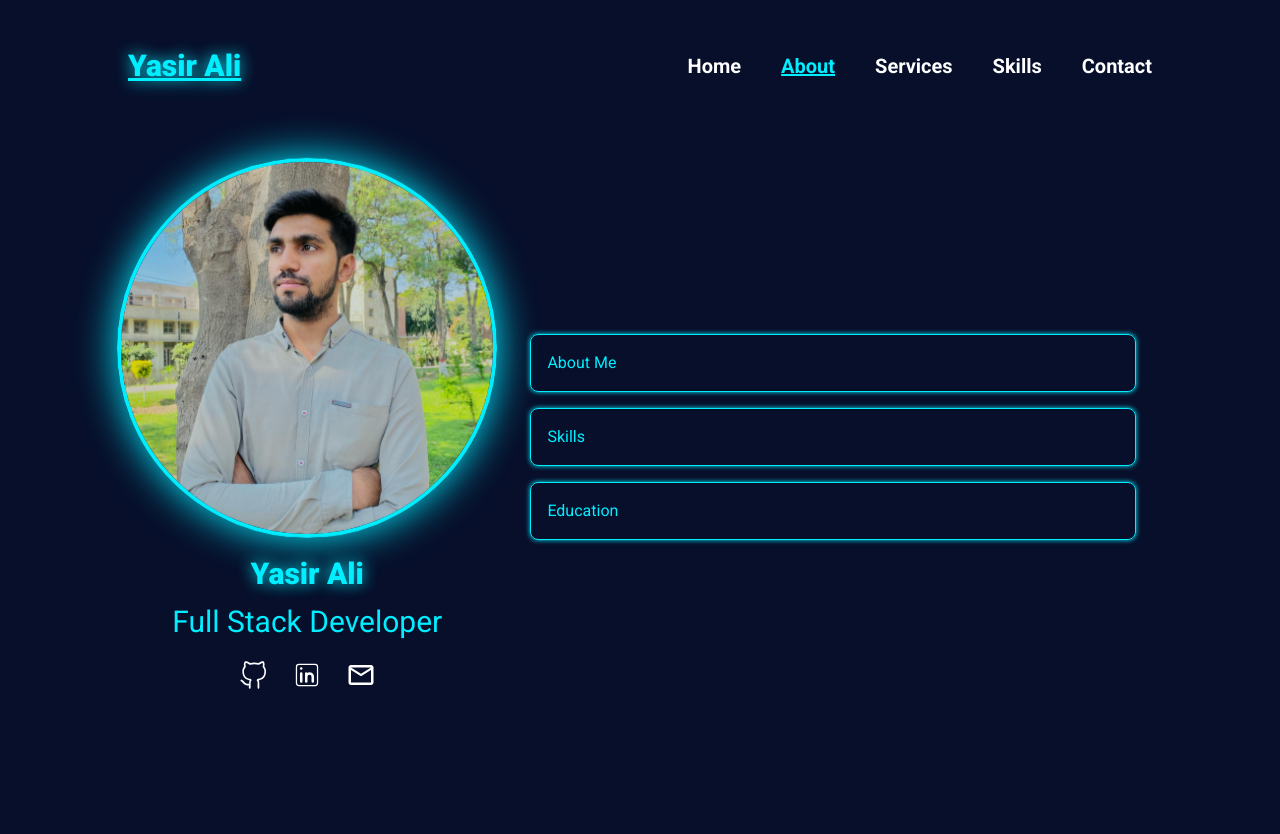
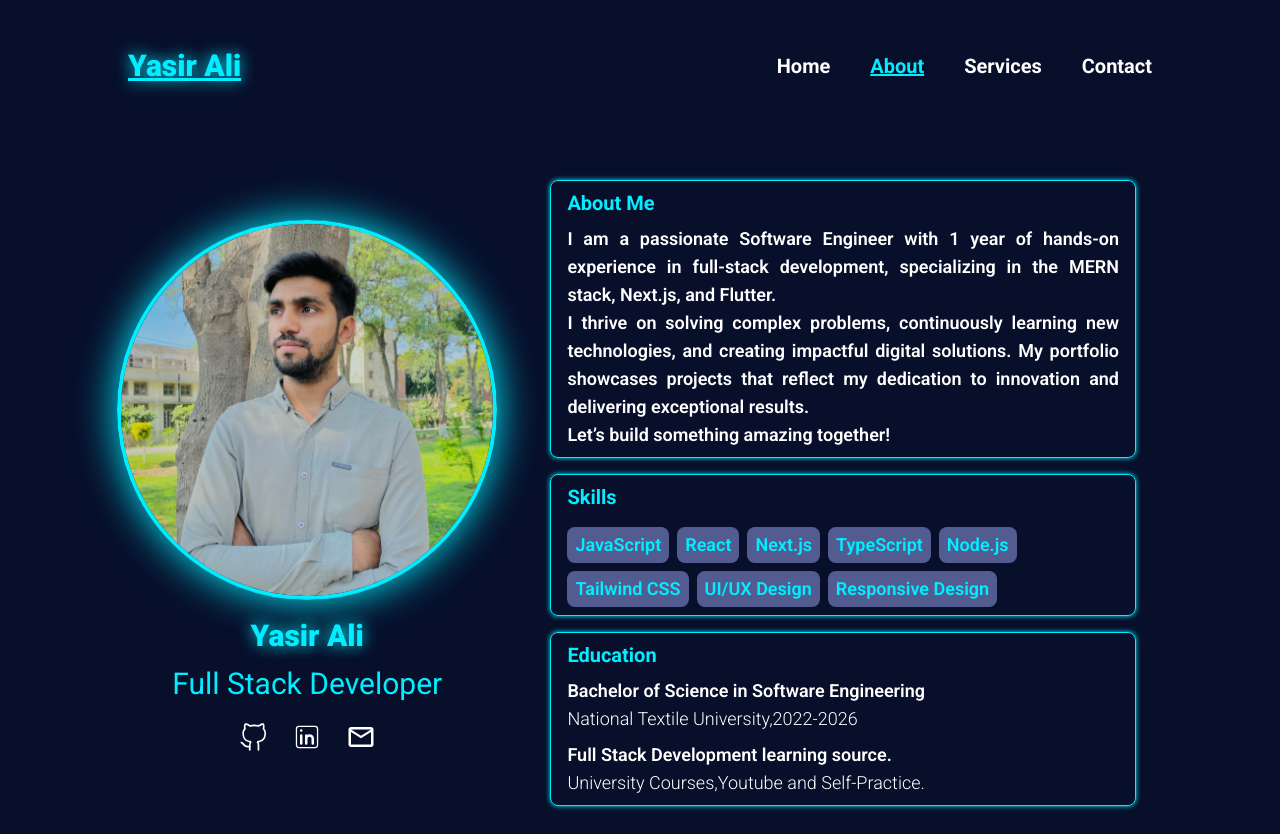
Before and after one commit to Yasir-Ali-Swe/Portfolio-Yasir-Ali, a React (Vite) app in the folder Portfolio/: page /about in a window 1280 px wide. Before the commit the page ends 800 px from the top, so only its background shows below. Built offline with nearby package versions, Linux system fonts and the light colour scheme.

Commit message:
My Portfolio

```diff
--- a/Portfolio/src/App.jsx
+++ b/Portfolio/src/App.jsx
@@ -3,7 +3,6 @@ import { BrowserRouter, Routes, Route } from "react-router-dom"
 import Home from './Pages/Home.jsx'
 import About from './Pages/About.jsx'
 import Services from './Pages/Services.jsx'
-import Skills from './Pages/Skills.jsx'
 import Contact from './Pages/Contact.jsx'
 import Layout from './Components/Layout.jsx'
 const App = () => {
@@ -15,7 +14,6 @@ const App = () => {
             <Route index element={<Home />} />
             <Route path="about" element={<About />} />
             <Route path="services" element={<Services />} />
-            <Route path="skills" element={<Skills />} />
             <Route path="contact" element={<Contact />} />
           </Route>
 
--- a/Portfolio/src/Components/Links.jsx
+++ b/Portfolio/src/Components/Links.jsx
@@ -17,9 +17,6 @@ const Links = () => {
                 <li ><NavLink to="/services" className={({ isActive }) =>
                     isActive ? 'navLinks' : 'text-textColor'
                 }>Services</NavLink></li>
-                <li ><NavLink to="/skills" className={({ isActive }) =>
-                    isActive ? 'navLinks' : 'text-textColor'
-                }>Skills</NavLink></li>
                 <li ><NavLink to="/contact" className={({ isActive }) =>
                     isActive ? 'navLinks' : 'text-textColor'
                 }>Contact</NavLink></li>
--- a/Portfolio/src/Components/Navbar.jsx
+++ b/Portfolio/src/Components/Navbar.jsx
@@ -16,7 +16,7 @@ const Navbar = () => {
             </div>
             {isOpen && (
                 <div
-                    className="fixed inset-0 bg-mainBackground bg-opacity-70 z-30 h-[50%]"
+                    className="fixed inset-0 bg-mainBackground bg-opacity-70 z-30 h-[38%]"
                     onClick={toggleMenu}
                 ></div>
             )}
--- a/Portfolio/src/Pages/About.jsx
+++ b/Portfolio/src/Pages/About.jsx
@@ -2,27 +2,61 @@ import React from 'react'
 import ProfileImg from '../Components/ProfileImg.jsx'
 import SocialLinks from '../Components/SocialLinks.jsx'
 const About = () => {
+    const skills = [
+        "JavaScript",
+        "React",
+        "Next.js",
+        "TypeScript",
+        "Node.js",
+        "Tailwind CSS",
+        "UI/UX Design",
+        "Responsive Design",
+    ]
     return (
-        <div className='w-[80%] mx-auto flex flex-col lg:justify-center items-center gap-3 lg:flex-row lg:gap-7 pt-14 lg:pt-20 '>
+        <div className='w-[80%] mx-auto flex flex-col lg:justify-center items-center gap-3 lg:flex-row lg:gap-12 pt-14 lg:pt-20 '>
             <div className="profileContainer flex flex-col justify-center items-center text-textColor w-[100%] lg:w-[35%]">
                 <ProfileImg />
                 <h1 className='text-2xl font-bold lg:font-black lg:text-3xl text-selected text-Shadow-Glow my-3 '>Yasir Ali</h1>
                 <h1 className='text-2xl font-normal lg:text-3xl text-selected '>Full Stack Developer</h1>
                 <SocialLinks />
             </div>
-            <div className="aboutContainer w-[100%] lg:w-[65%] flex flex-col gap-3 lg:gap-4 text-textColor lg:p-4">
+            <div className="aboutContainer w-[108%] lg:w-[70%] flex flex-col gap-3 lg:gap-4 text-textColor lg:p-4">
                 <div className="aboutMe border-[1px] lightShadow border-selected rounded-lg">
-                    <h1 className='text-selected p-4'>About Me</h1>
+                    <h1 className='text-selected px-4 py-2 text-xl texlg:t-2xl font-bold'>About Me</h1>
+                    <p className='px-4 pb-2 text-justify text-textColor text-md lg:text-lg font-semibold'>
+                        I am a passionate Software Engineer with 1 year of hands-on experience in full-stack development, specializing in the MERN stack, Next.js, and Flutter.
+                        <br />
+                        <span className='hidden lg:inline'>
+                            I thrive on solving complex problems, continuously learning new technologies, and creating impactful digital solutions. My portfolio showcases projects that reflect my dedication to innovation and delivering exceptional results.
+                        </span>
+                        <br className='hidden lg:inline' />
+                        Let’s build something amazing together!
+                    </p>
                 </div>
                 <div className="skills border-[1px] lightShadow border-selected rounded-lg">
-                    <h1 className='text-selected p-4'>Skills</h1>
+                    <h1 className='text-selected px-4 py-2 text-xl texlg:t-2xl font-bold'>Skills</h1>
+                    <div className='px-4 py-2 flex flex-wrap gap-2'>
+                        {
+                            skills.map((skill, index) => (
+                                <div className='text-selected cursor-pointer text-md lg:text-lg font-semibold bg-secondaryBackground rounded-lg px-2 py-1'>
+                                    {skill}
+                                </div>
+                            ))
+                        }
+                    </div>
                 </div>
-                <div className="education border-[1px] lightShadow border-selected rounded-lg">
-                    <h1 className='text-selected p-4'>Education</h1>
+                <div className="education border-[1px] lightShadow border-selected rounded-lg mb-3">
+                    <h1 className='text-selected px-4 py-2 text-xl texlg:t-2xl font-bold'>Education</h1>
+                    <p className='px-4 text-justify text-textColor text-md lg:text-lg font-semibold'>Bachelor of Science in Software Engineering</p>
+                    <p className='px-4 pb-2 text-justify text-textColor text-md lg:text-lg font-light'>National Textile University,2022-2026</p>
+                    <p className='px-4 text-justify text-textColor text-md lg:text-lg font-semibold'>Full Stack Development learning source.</p>
+                    <p className='px-4 pb-2 text-justify text-textColor text-md lg:text-lg font-light'>
+                        University Courses,Youtube and Self-Practice.
+                    </p>
                 </div>
             </div>
         </div>
     )
 }
 
-export default About
+export default About;
--- a/Portfolio/src/Pages/Skills.jsx
+++ /dev/null
@@ -1,11 +0,0 @@
-import React from 'react'
-
-const Skills = () => {
-    return (
-        <div className='h-screen w-[80%] mx-auto flex justify-center items-center'>
-            <h1 className='text-textColor'>Skills Page</h1>
-        </div>
-    )
-}
-
-export default Skills
```
